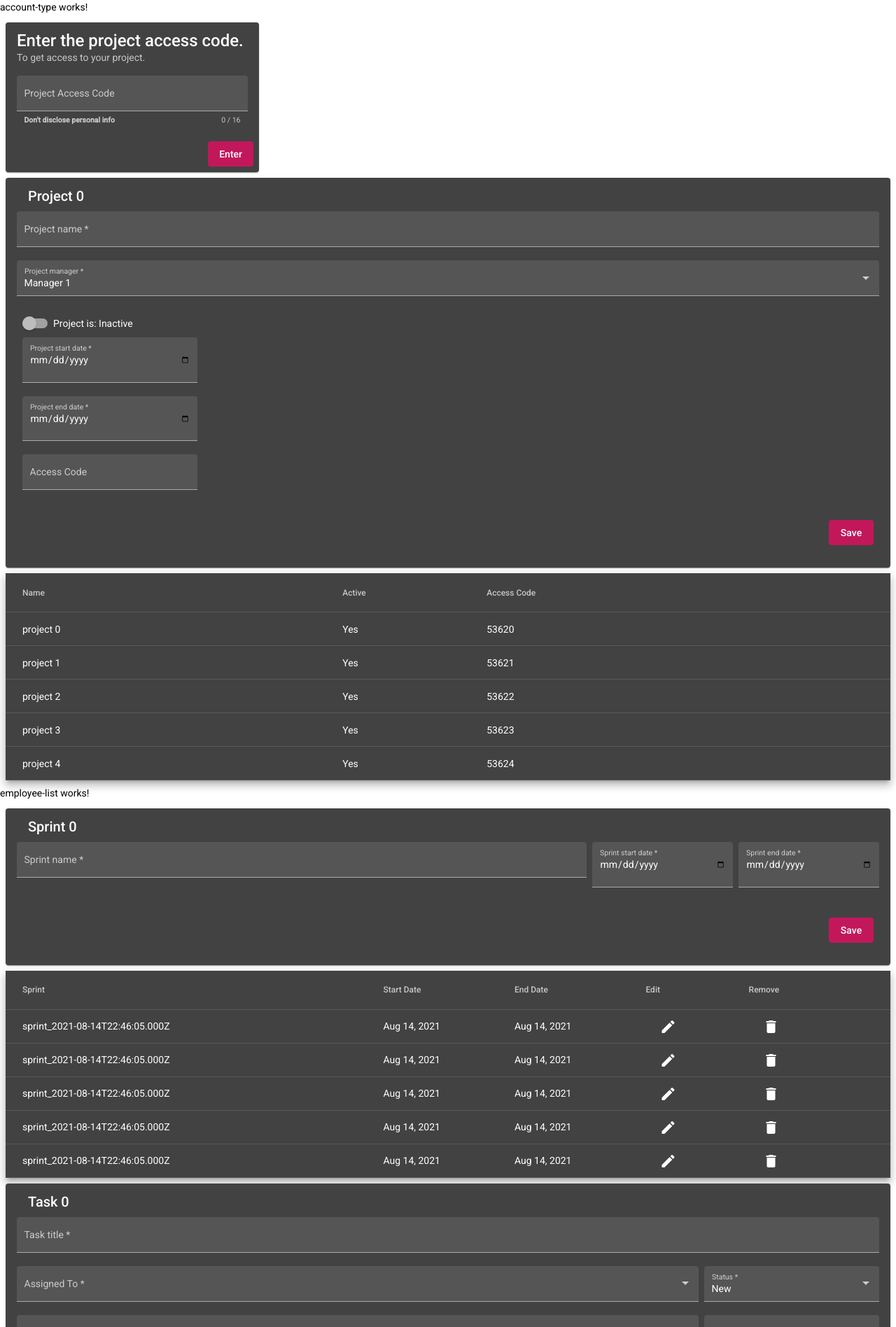
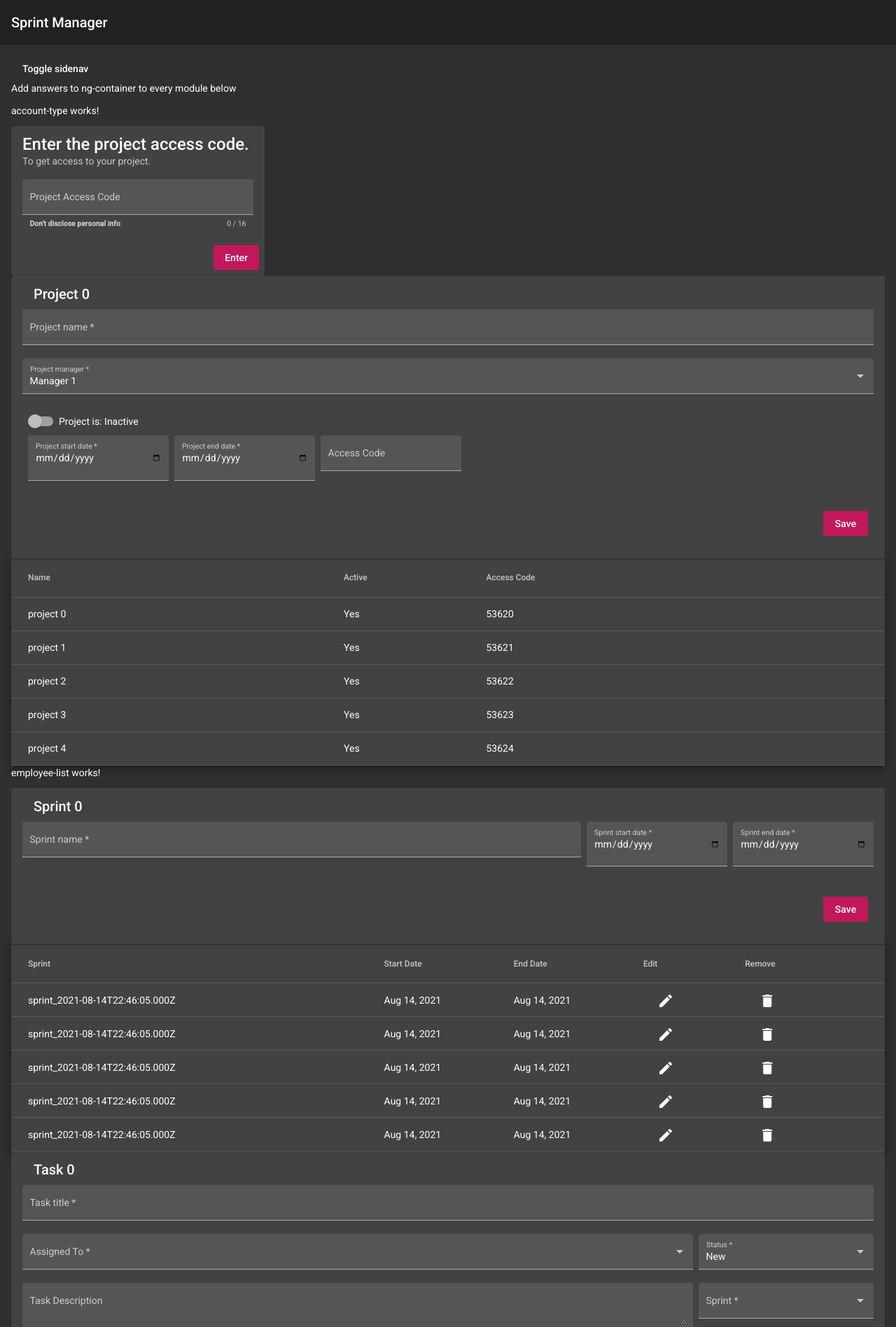
Before and after one commit to Bradoqguido/AngularSprintManager, an Angular app: page / in a window 1280 px wide. Shown: the top 1896 px of the page at 70% size. Built offline with nearby package versions, Linux system fonts and the light colour scheme.

Commit message:
Optmized dashboard view

```diff
--- a/src/app/app.component.html
+++ b/src/app/app.component.html
@@ -1,9 +1,55 @@
-<app-account-type></app-account-type>
+<mat-drawer-container autosize>
+  <mat-drawer #drawer class="sidenav" mode="side">
+    <p>Add user icon and data here</p>
 
-<app-enter-project></app-enter-project>
+    <p>Add calls to ng-container to the buttons below</p>
+    <div>
+      <button type="button" mat-button>
+        <mat-icon class="mat-18">assignment</mat-icon>
+        Projects
+      </button>
+    </div>
 
-<app-project-view></app-project-view>
+    <div>
+      <button type="button" mat-button>
+        <mat-icon class="mat-18">list</mat-icon>
+        Sprints
+      </button>
+    </div>
 
-<app-sprint-view></app-sprint-view>
+    <div>
+      <button type="button" mat-button>
+        <mat-icon class="mat-18">task</mat-icon>
+        Tasks
+      </button>
+    </div>
 
-<app-task-view></app-task-view>
+  </mat-drawer>
+
+  <div class="sidenav-content">
+    <div>
+      <mat-toolbar>
+        <span>Sprint Manager</span>
+      </mat-toolbar>
+
+      <div style="margin: 16px;">
+        <button type="button" mat-button (click)="drawer.toggle()">
+          Toggle sidenav
+        </button>
+
+        <p>Add answers to ng-container to every module below</p>
+
+        <app-account-type></app-account-type>
+
+        <app-enter-project></app-enter-project>
+
+        <app-project-view></app-project-view>
+
+        <app-sprint-view></app-sprint-view>
+
+        <app-task-view></app-task-view>
+      </div>
+
+    </div>
+  </div>
+</mat-drawer-container>
--- a/src/app/app.component.scss
+++ b/src/app/app.component.scss
@@ -0,0 +1,10 @@
+.sidenav-content {
+  display: flex;
+  height: 100%;
+  align-items: center;
+  justify-content: center;
+}
+
+.sidenav {
+  padding: 20px;
+}
--- a/src/app/modules/project/components/enter-project/enter-project.component.scss
+++ b/src/app/modules/project/components/enter-project/enter-project.component.scss
@@ -1,5 +1,4 @@
 mat-card {
-  margin: 8px;
   max-width: 330px;
 }
 
--- a/src/app/modules/project/components/project-edit/project-edit.component.html
+++ b/src/app/modules/project/components/project-edit/project-edit.component.html
@@ -6,6 +6,7 @@
       </mat-card-header>
 
       <mat-card-content>
+
         <mat-form-field class="full-width" appearance="fill">
           <mat-label>Project name</mat-label>
           <input matInput #name formControlName="name" placeholder="Ex. Purchasing project...">
@@ -24,21 +25,27 @@
           Project is: {{this.frmProject.controls["active"].value ? "Active" : "Inactive"}}
         </mat-slide-toggle>
 
+        <div class="project-detail">
           <div class="left-description">
             <mat-form-field class="full-width" appearance="fill">
               <mat-label>Project start date</mat-label>
               <input matInput #startDate formControlName="startDate" type="date" placeholder="Ex. 03-01-2021">
             </mat-form-field>
+          </div>
 
+          <div class="left-description">
             <mat-form-field class="full-width" appearance="fill">
               <mat-label>Project end date</mat-label>
               <input matInput #endDate formControlName="endDate" type="date" placeholder="Ex. 09-01-2021">
             </mat-form-field>
+          </div>
 
+          <div class="left-description">
             <mat-form-field class="full-width" appearance="fill">
               <mat-label>Access Code</mat-label>
               <input matInput #accessCode formControlName="accessCode" type="text" placeholder="Ex. 657Jy@0">
             </mat-form-field>
+          </div>
         </div>
 
       </mat-card-content>
--- a/src/app/modules/project/components/project-edit/project-edit.component.scss
+++ b/src/app/modules/project/components/project-edit/project-edit.component.scss
@@ -1,7 +1,3 @@
-mat-card {
-  margin: 8px;
-}
-
 .form {
   min-width: 150px;
 }
@@ -10,6 +6,11 @@ mat-card {
   width: 100%;
 }
 
+.project-detail {
+  overflow: hidden;
+  display: flex;
+}
+
 .left-description {
   padding-left: 8px;
   max-width: 250px;
--- a/src/app/modules/project/components/project-list/project-list.component.html
+++ b/src/app/modules/project/components/project-list/project-list.component.html
@@ -1,4 +1,3 @@
-<div style="margin: 8px;">
 <table mat-table [dataSource]="dataSource" class="mat-elevation-z8 demo-table">
 
   <!-- Name Column -->
@@ -38,4 +37,3 @@
   <tr mat-header-row *matHeaderRowDef="displayedColumns"></tr>
   <tr mat-row *matRowDef="let row; columns: displayedColumns;"></tr>
 </table>
-</div>
--- a/src/app/modules/sprint/components/sprint-edit/sprint-edit.component.scss
+++ b/src/app/modules/sprint/components/sprint-edit/sprint-edit.component.scss
@@ -1,7 +1,3 @@
-mat-card {
-  margin: 8px;
-}
-
 .form {
   min-width: 150px;
 }
@@ -9,6 +5,7 @@ mat-card {
 .full-width {
   width: 100%;
 }
+
 .sprint-detail {
   overflow: hidden;
   display: flex;
--- a/src/app/modules/sprint/components/sprint-list/sprint-list.component.html
+++ b/src/app/modules/sprint/components/sprint-list/sprint-list.component.html
@@ -1,4 +1,3 @@
-<div style="margin: 8px;">
 <table mat-table [dataSource]="dataSource" class="mat-elevation-z8 demo-table">
 
   <!-- Sprint Column -->
@@ -38,4 +37,3 @@
   <tr mat-header-row *matHeaderRowDef="displayedColumns"></tr>
   <tr mat-row *matRowDef="let row; columns: displayedColumns;"></tr>
 </table>
-</div>
--- a/src/app/modules/task/components/task-edit/task-edit.component.scss
+++ b/src/app/modules/task/components/task-edit/task-edit.component.scss
@@ -1,7 +1,3 @@
-mat-card {
-  margin: 8px;
-}
-
 .form {
   min-width: 150px;
 }
--- a/src/app/modules/task/components/task-list/task-list.component.html
+++ b/src/app/modules/task/components/task-list/task-list.component.html
@@ -1,4 +1,3 @@
-<div style="margin: 8px;">
 <table mat-table [dataSource]="dataSource" multiTemplateDataRows class="mat-elevation-z8">
   <ng-container matColumnDef="{{column}}" *ngFor="let column of displayedColumns">
     <th mat-header-cell *matHeaderCellDef> {{column}} </th>
@@ -30,4 +29,3 @@
   </tr>
   <tr mat-row *matRowDef="let row; columns: ['expandedDetail']" class="detail-row"></tr>
 </table>
-</div>
```
Also changed, not shown: src/app/app.module.ts (+7 -1 lines). Lines whose indentation alone changed are shown as unchanged.
